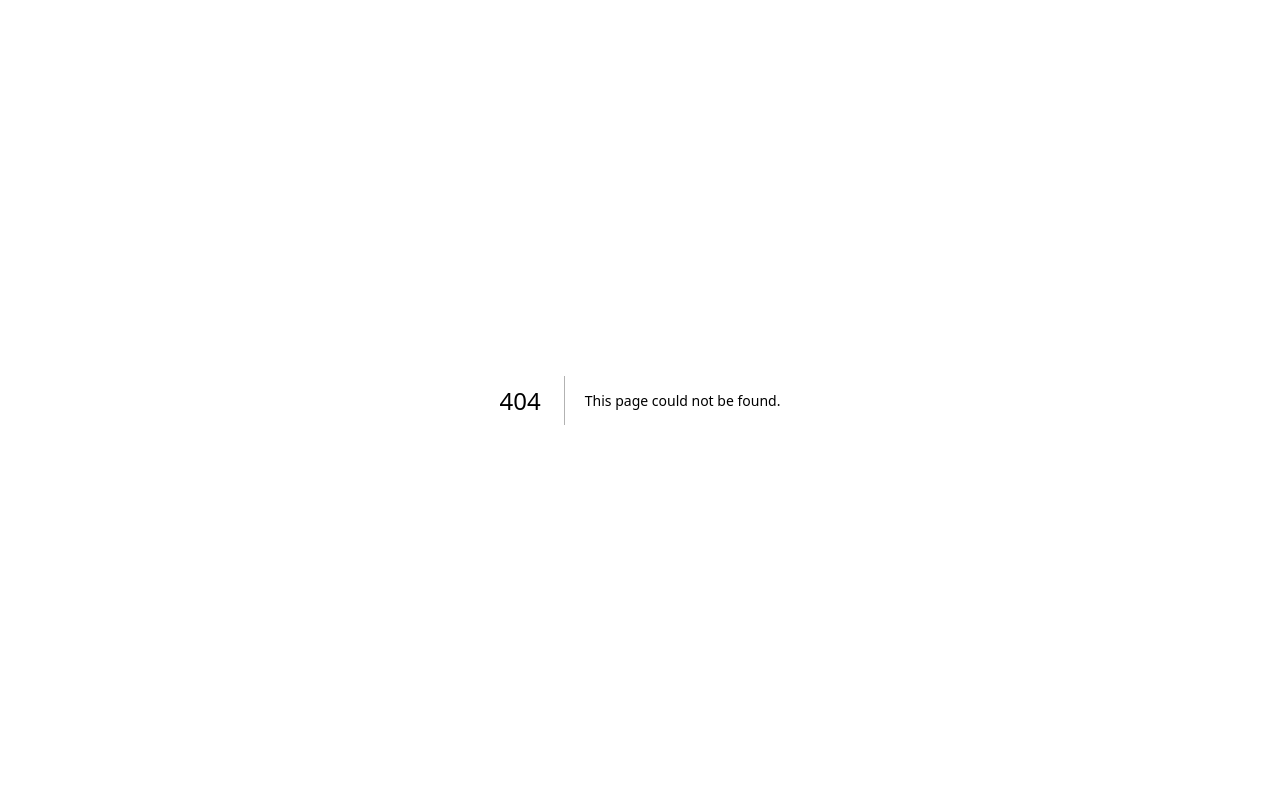
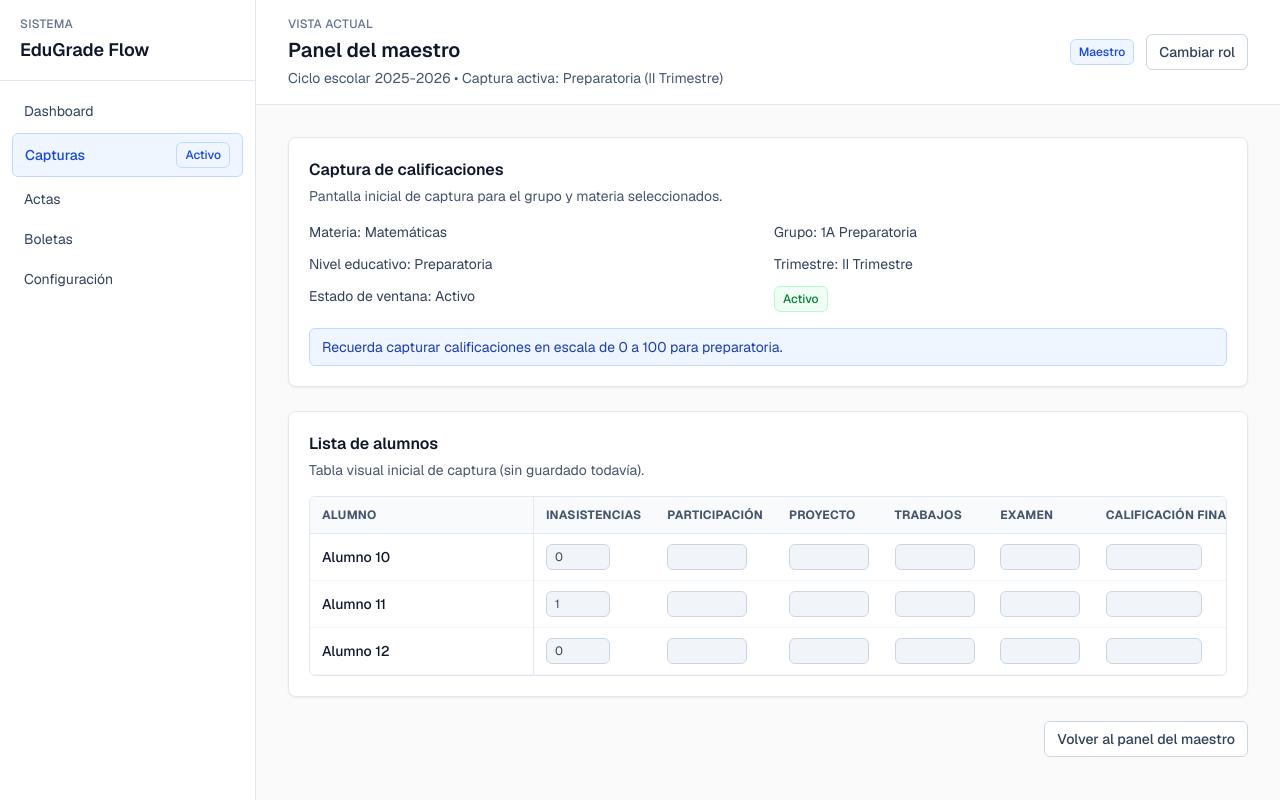
Before and after one commit to 4GeeksAcademy/edugrade-flow, a Next.js app: page /demo/maestro/captura in a window 1280 px wide. Before the commit this address had no page. Built offline with nearby package versions, Linux system fonts and the light colour scheme.

Commit message:
modifiacion tabla de calificacion

```diff
--- /dev/null
+++ b/src/app/demo/maestro/captura/page.tsx
@@ -0,0 +1,111 @@
+import { AppShell } from "@/components/layout/AppShell";
+import { Badge } from "@/components/ui/Badge";
+import { Button } from "@/components/ui/Button";
+import { Card } from "@/components/ui/Card";
+import {
+  captureWindows,
+  officialGroups,
+  students,
+  subjects,
+  terms,
+} from "@/data";
+
+export default function DemoMaestroCapturaPage() {
+  const activeTerm = terms.find((term) => term.status === "active");
+  const prepWindow = captureWindows.find(
+    (window) => window.level === "preparatoria" && window.termId === activeTerm?.id,
+  );
+  const prepGroup = officialGroups.find((group) => group.id === "group_1a_prep");
+  const prepSubject = subjects.find((subject) => subject.id === "subject_math_prep");
+  const groupStudents = students.filter((student) => student.officialGroupId === "group_1a_prep");
+
+  return (
+    <AppShell
+      topbarTitle="Panel del maestro"
+      topbarSubtitle={`Ciclo escolar 2025-2026 • Captura activa: Preparatoria (${activeTerm?.name ?? "II Trimestre"})`}
+      roleLabel="Maestro"
+      activeModule="Capturas"
+    >
+      <div className="space-y-6">
+        <Card title="Captura de calificaciones" description="Pantalla inicial de captura para el grupo y materia seleccionados.">
+          <div className="grid gap-3 text-sm text-slate-700 lg:grid-cols-2">
+            <p>Materia: {prepSubject?.name ?? "Matemáticas"}</p>
+            <p>Grupo: {prepGroup?.name ?? "1A Preparatoria"}</p>
+            <p>Nivel educativo: Preparatoria</p>
+            <p>Trimestre: {activeTerm?.name ?? "II Trimestre"}</p>
+            <p>Estado de ventana: {prepWindow?.status ?? "Activo"}</p>
+            <div>
+              <Badge tone={prepWindow?.status === "Activo" ? "green" : "slate"}>
+                {prepWindow?.status ?? "Activo"}
+              </Badge>
+            </div>
+          </div>
+
+          <p className="mt-4 rounded-md border border-blue-200 bg-blue-50 px-3 py-2 text-sm text-blue-800">
+            Recuerda capturar calificaciones en escala de 0 a 100 para preparatoria.
+          </p>
+        </Card>
+
+        <Card title="Lista de alumnos" description="Tabla visual inicial de captura (sin guardado todavía).">
+          <div className="max-w-full overflow-x-auto rounded-md border border-slate-200">
+            <table className="w-full min-w-[1060px] border-collapse text-sm">
+              <thead>
+                <tr className="border-b border-slate-200 bg-slate-50 text-left text-xs font-medium uppercase tracking-wide text-slate-600">
+                  <th className="sticky left-0 z-20 min-w-[220px] max-w-[220px] border-r border-slate-200 bg-slate-50 px-3 py-2.5 whitespace-nowrap">
+                    Alumno
+                  </th>
+                  <th className="px-3 py-2.5 whitespace-nowrap">Inasistencias</th>
+                  <th className="px-3 py-2.5 whitespace-nowrap">Participación</th>
+                  <th className="px-3 py-2.5 whitespace-nowrap">Proyecto</th>
+                  <th className="px-3 py-2.5 whitespace-nowrap">Trabajos</th>
+                  <th className="px-3 py-2.5 whitespace-nowrap">Examen</th>
+                  <th className="px-3 py-2.5 whitespace-nowrap">Calificación final</th>
+                  <th className="px-3 py-2.5 whitespace-nowrap min-w-[120px]">Estado</th>
+                </tr>
+              </thead>
+              <tbody>
+                {groupStudents.map((student, index) => (
+                  <tr key={student.id} className="border-b border-slate-100 align-middle">
+                    <td
+                      title={student.fullName}
+                      className="sticky left-0 z-10 min-w-[220px] max-w-[220px] border-r border-slate-200 bg-white px-3 py-2.5 font-medium text-slate-900"
+                    >
+                      <span className="block truncate">{student.fullName}</span>
+                    </td>
+                    <td className="px-3 py-2.5">
+                      <input disabled defaultValue={index % 2} className="w-16 rounded-md border border-slate-300 bg-slate-100 px-2 py-1 text-xs text-slate-700" />
+                    </td>
+                    <td className="px-3 py-2.5">
+                      <input disabled defaultValue="" className="w-20 rounded-md border border-slate-300 bg-slate-100 px-2 py-1 text-xs text-slate-700" />
+                    </td>
+                    <td className="px-3 py-2.5">
+                      <input disabled defaultValue="" className="w-20 rounded-md border border-slate-300 bg-slate-100 px-2 py-1 text-xs text-slate-700" />
+                    </td>
+                    <td className="px-3 py-2.5">
+                      <input disabled defaultValue="" className="w-20 rounded-md border border-slate-300 bg-slate-100 px-2 py-1 text-xs text-slate-700" />
+                    </td>
+                    <td className="px-3 py-2.5">
+                      <input disabled defaultValue="" className="w-20 rounded-md border border-slate-300 bg-slate-100 px-2 py-1 text-xs text-slate-700" />
+                    </td>
+                    <td className="px-3 py-2.5">
+                      <input disabled defaultValue="" className="w-24 rounded-md border border-slate-300 bg-slate-100 px-2 py-1 text-xs text-slate-700" />
+                    </td>
+                    <td className="px-3 py-2.5 whitespace-nowrap">
+                      <Badge tone="amber">Pendiente</Badge>
+                    </td>
+                  </tr>
+                ))}
+              </tbody>
+            </table>
+          </div>
+        </Card>
+
+        <section className="flex justify-end">
+          <Button href="/demo/maestro" variant="secondary">
+            Volver al panel del maestro
+          </Button>
+        </section>
+      </div>
+    </AppShell>
+  );
+}
--- a/src/app/demo/maestro/page.tsx
+++ b/src/app/demo/maestro/page.tsx
@@ -101,7 +101,7 @@ export default function DemoMaestroPage() {
               se encuentra activa en este periodo.
             </p>
             <div className="mt-4">
-              <Button>Iniciar captura</Button>
+              <Button href="/demo/maestro/captura">Iniciar captura</Button>
             </div>
           </Card>
 
```
